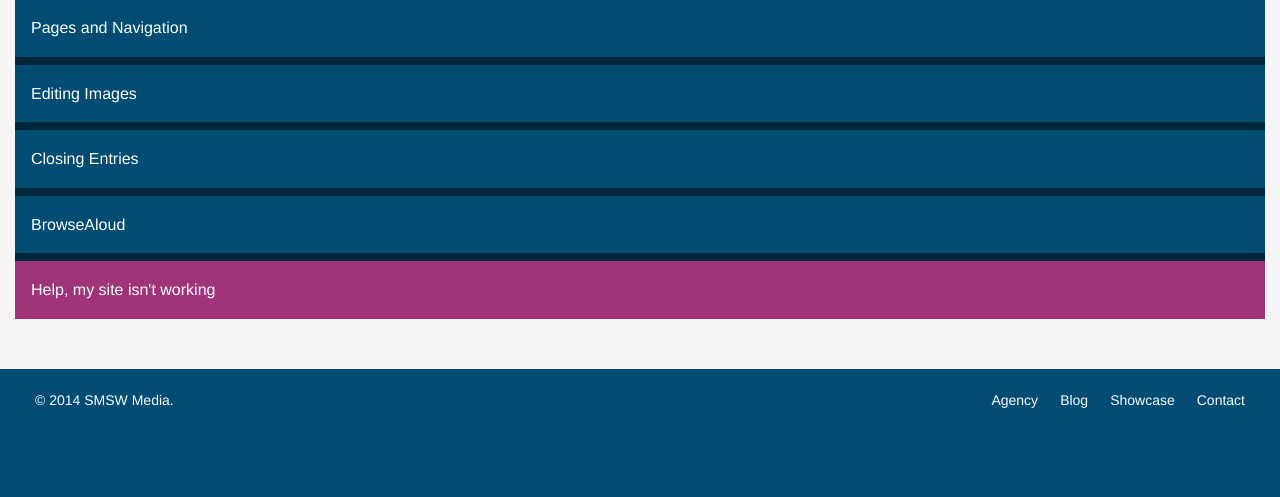
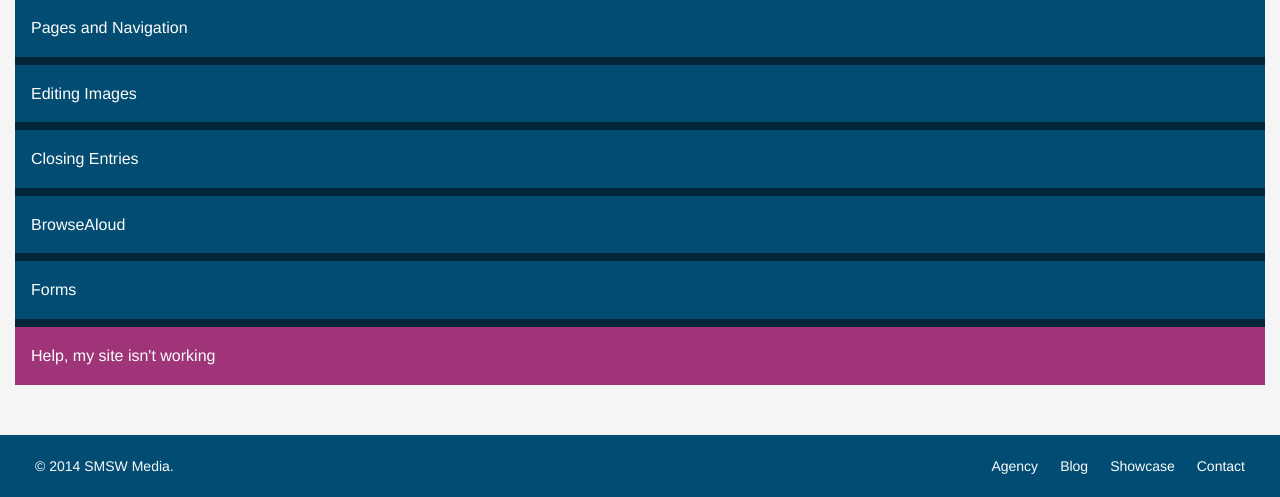
Before and after one commit to smsw/regard-documentation, a PHP site: page / in a window 1280 px wide. Shown: the part 576-1073 px from the top of the page. Before the commit the page ends 984 px from the top, so only its background shows below. Run offline with PHP 8.4, Linux system fonts and the light colour scheme; some libraries are stand-ins or nearby versions.

Commit message:
Forms doc.

```diff
--- a/index.php
+++ b/index.php
@@ -54,6 +54,10 @@
                     <a href="#panel13">BrowseAloud</a>
                     <?php include_once('_content/browsealoud.php');?>
                 </dd>
+                <dd class="heading">
+                    <a href="#panel14">Forms</a>
+                    <?php include_once('_content/forms.php');?>
+                </dd>
             </dl>
         </div>
     </div>
```
